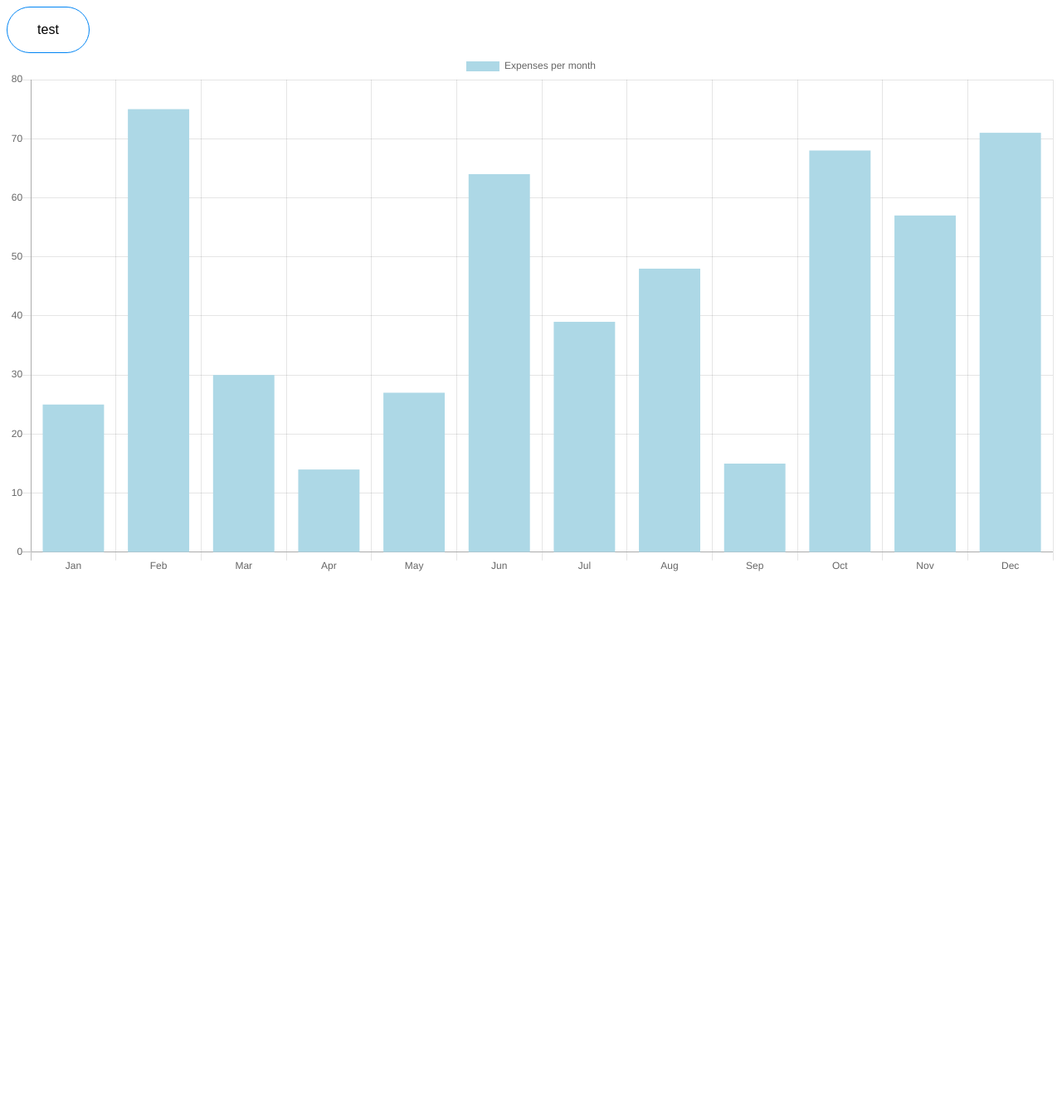
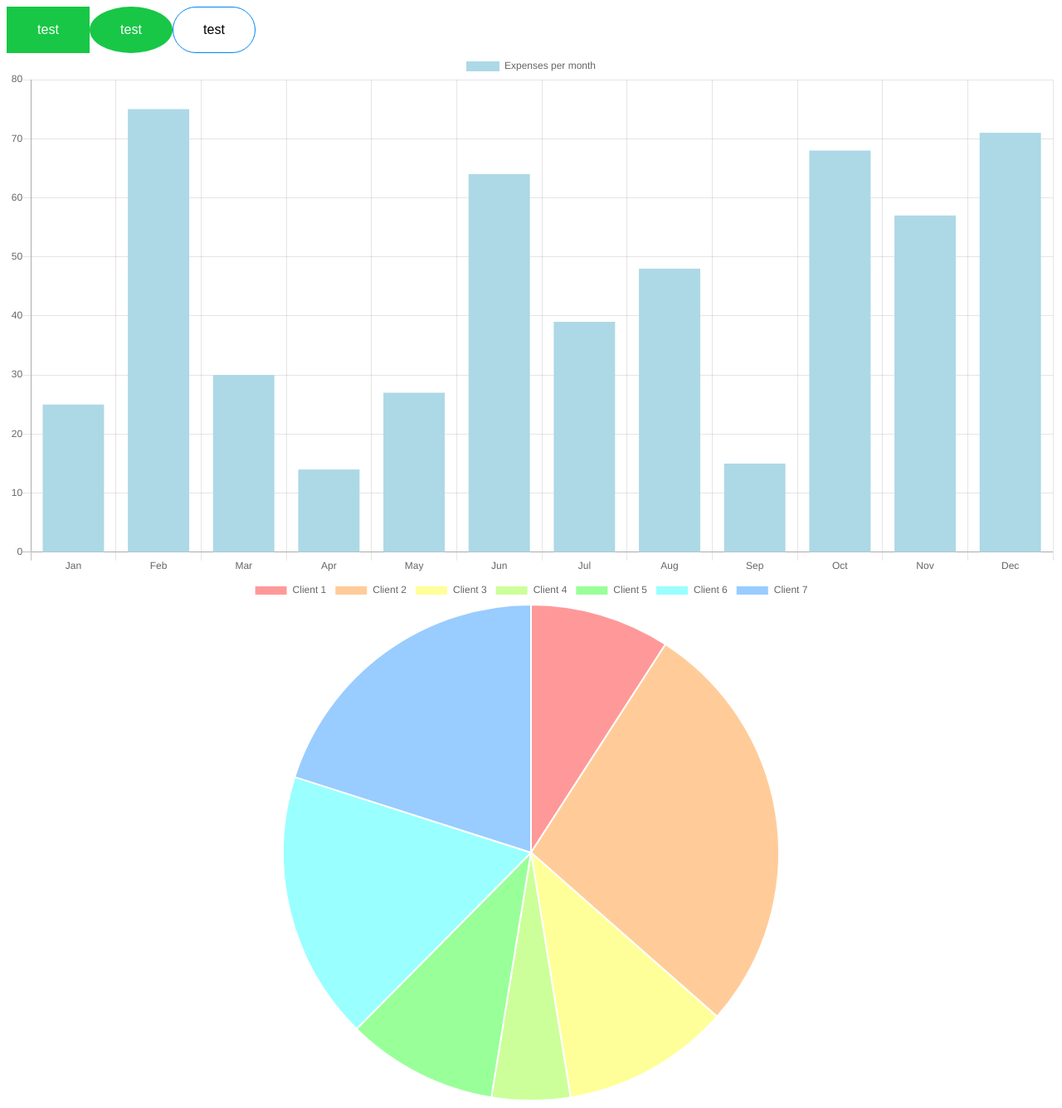
Before and after one commit to Meital-Lazarovich/meitals-package, a Vue app: page / in a window 1280 px wide. Shown: the whole page at 83% size. Before the commit the page ends 800 px from the top, so only its background shows below. Built offline with nearby package versions, Linux system fonts and the light colour scheme.

Commit message:
minor changes

```diff
--- a/package.json
+++ b/package.json
@@ -1,6 +1,6 @@
 {
   "name": "meitals-package",
-  "version": "2.0.3",
+  "version": "2.0.4",
   "private": false,
   "main": "./dist/meitals-package.common.js",
   "scripts": {
--- a/src/App.vue
+++ b/src/App.vue
@@ -1,17 +1,25 @@
 <template>
   <div id="app">
+    <MPButton :loading="isLoading" >
+      test
+    </MPButton>
+    <MPButton type="round" :loading="isLoading" >
+      test
+    </MPButton>
     <MPButton type="rounded" outlined="true" :loading="isLoading" >
       test
     </MPButton>
     <MPGraph type="bar" :loading="isLoading" :data="[25, 75, 30, 14, 27, 64, 39, 48, 15, 68, 57, 71]" :labels="['Jan', 'Feb', 'Mar', 'Apr', 'May', 'Jun', 'Jul', 'Aug', 'Sep', 'Oct', 'Nov', 'Dec']"
      colors="lightblue" title="Expenses per month" />
+    <MPGraph :loading="isLoading" :data="[25, 75, 30, 14, 27, 48, 55]" :labels="['Client 1', 'Client 2', 'Client 3', 'Client 4', 'Client 5', 'Client 6', 'Client 7']"
+     title="Expenses per month" />
   </div>
 </template>
 
 <script lang="ts">
 import { Component, Vue } from 'vue-property-decorator';
-import MPButton from './components/MPButton.vue';
-import MPGraph from './components/MPGraph.vue';
+import MPButton from './components/button/MPButton.vue';
+import MPGraph from './components/graph/MPGraph.vue';
 
 @Component({
   components: {
--- a/src/components/BarChart.vue
+++ b/src/components/graph/charts/BarChart.vue
@@ -1,10 +1,10 @@
 <template>
-    <canvas id="bar" />
+    <canvas ref="bar" />
 </template>
 
 <script lang="ts">
-import { Component, Prop, Vue } from "vue-property-decorator";
-import Chart from "chart.js";
+import { Component, Prop, Vue } from 'vue-property-decorator';
+import Chart from 'chart.js';
 
 @Component
 export default class BarChart extends Vue {
@@ -35,9 +35,9 @@ export default class BarChart extends Vue {
     }
 
     createChart(chartData: object) {
-        const canvas = document.getElementById("bar") as HTMLCanvasElement;
+        const canvas = this.$refs.bar as HTMLCanvasElement;
         const options = {
-            type: "bar",
+            type: 'bar',
             data: chartData,
             options: this.options,
         };
--- a/src/components/PieChart.vue
+++ b/src/components/graph/charts/PieChart.vue
@@ -1,8 +1,8 @@
 <template>
-    <canvas id='pie' />
+    <canvas ref="pie" />
 </template>
 
-<script lang='ts'>
+<script lang="ts">
 import { Component, Prop, Vue } from 'vue-property-decorator';
 import Chart from 'chart.js';
 
@@ -36,7 +36,7 @@ export default class PieChart extends Vue {
     }
 
     createChart(chartData: object) {
-        const canvas = document.getElementById('pie') as HTMLCanvasElement;
+        const canvas = this.$refs.pie as HTMLCanvasElement;
         const options = {
             type: 'pie',
             data: chartData,
```
Also changed, not shown: src/components/graph/MPGraph.vue (renamed from src/components/MPGraph.vue, +4 -4 lines), src/components/index.ts (+2 -6 lines), src/components/button/MPButton.vue (renamed from src/components/MPButton.vue), 2 other files (tests, documents, lock files or other folders).
